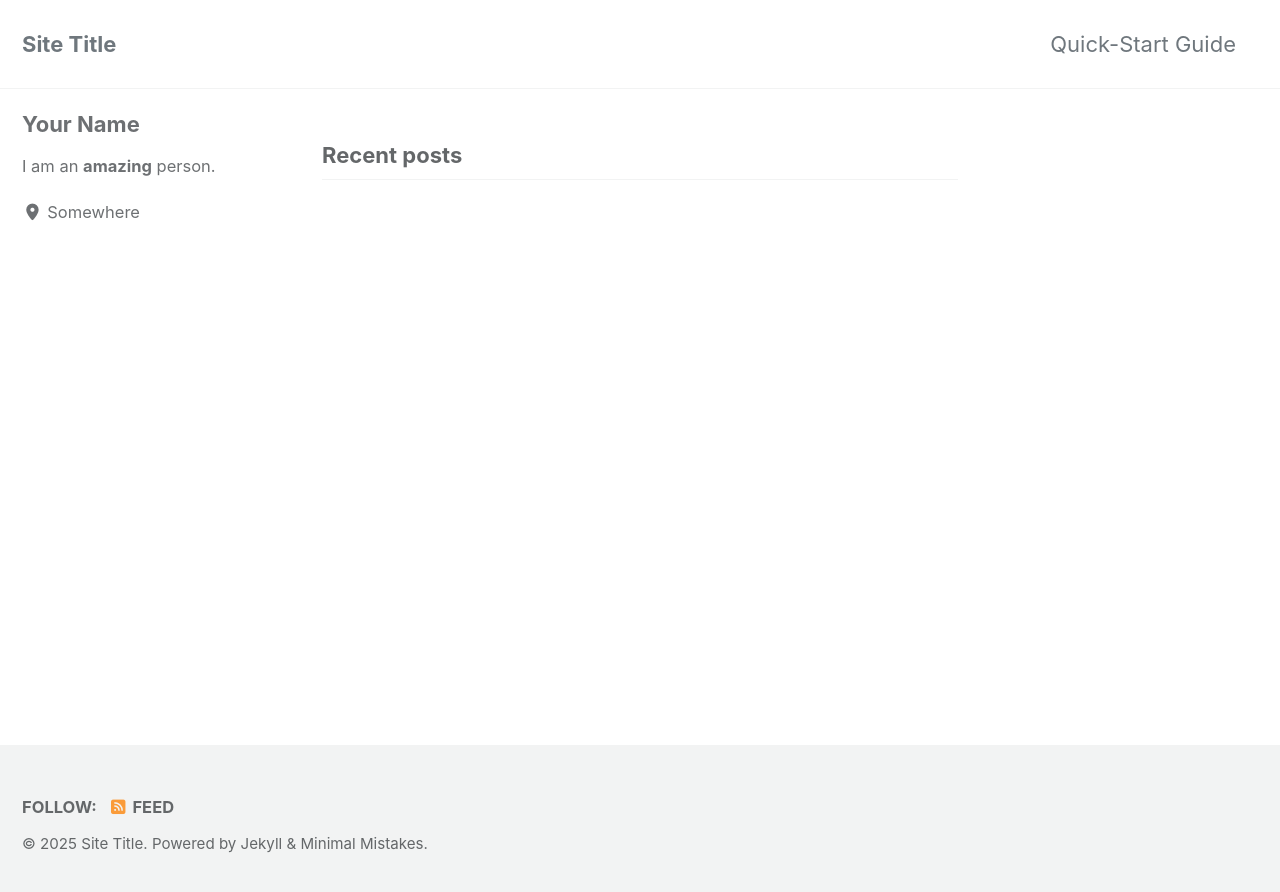
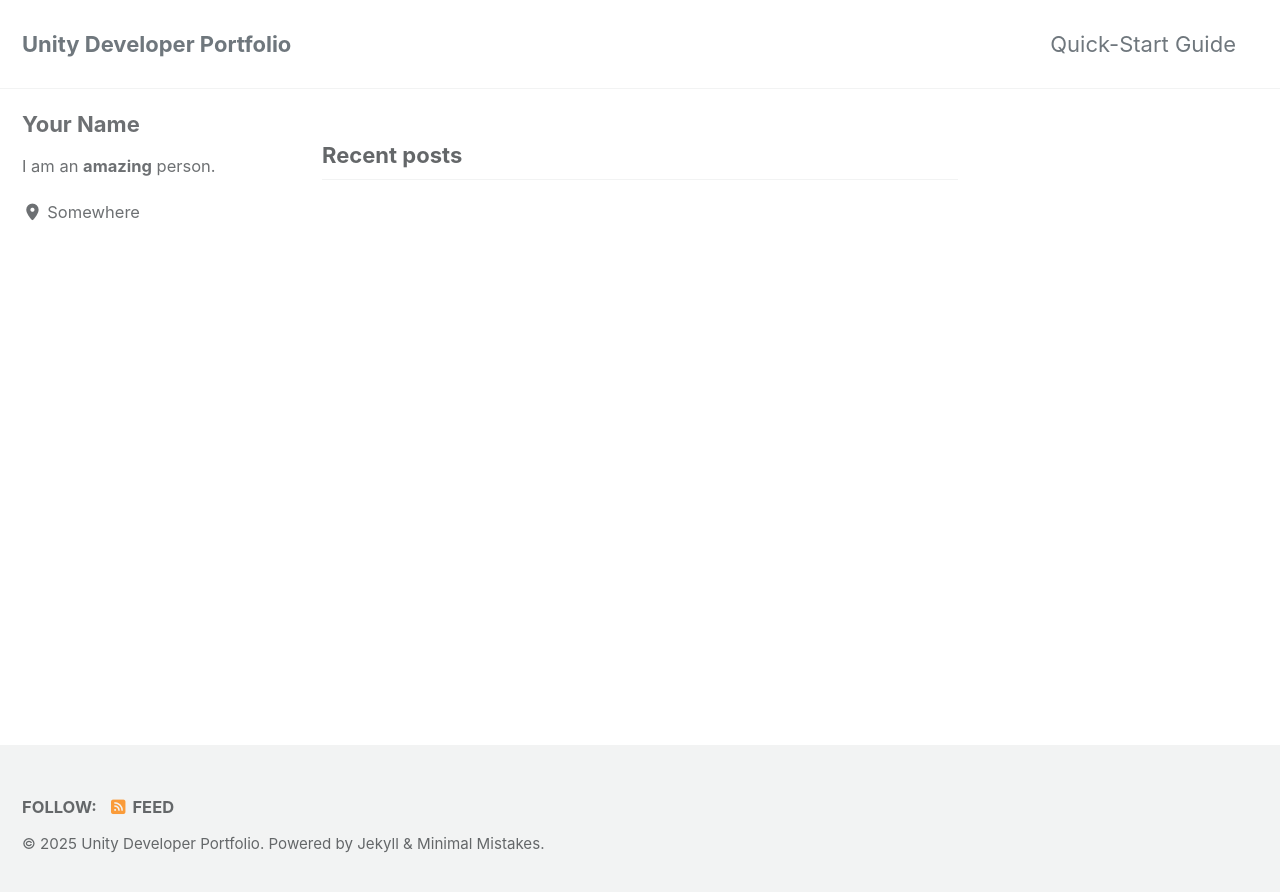
Before and after one commit to cyberdev3/cyberdev3.github.io, a Jekyll site: the page built from index.html, in a window 1280 px wide. Shown: the top 892 px of the page. Built offline with Jekyll 4.4.1, drawn with Linux system fonts in a browser that asks for light colours; cached includes are drawn as plain includes; the list of posts is cut into pages by our own code.

Commit message:
Змінив заголовок

```diff
--- a/_config.yml
+++ b/_config.yml
@@ -17,7 +17,7 @@ minimal_mistakes_skin    : "default" # "air", "aqua", "contrast", "dark", "dirt"
 # Site Settings
 locale                   : "en-US"
 rtl                      : # true, false (default) # turns direction of the page into right to left for RTL languages
-title                    : "Site Title"
+title                    : "Unity Developer Portfolio"
 title_separator          : "-"
 subtitle                 : # site tagline that appears below site title in masthead
 name                     : "Your Name"
```
